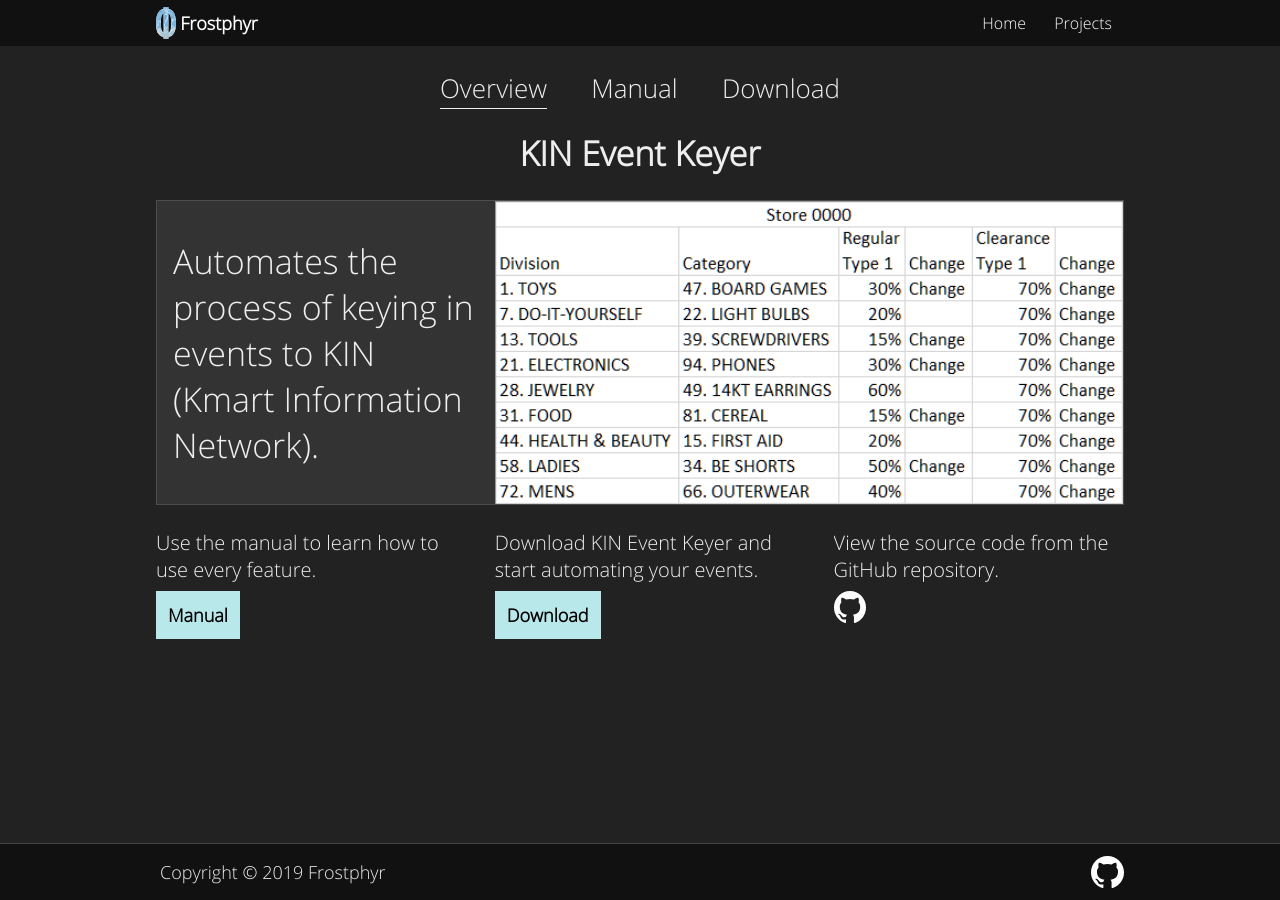
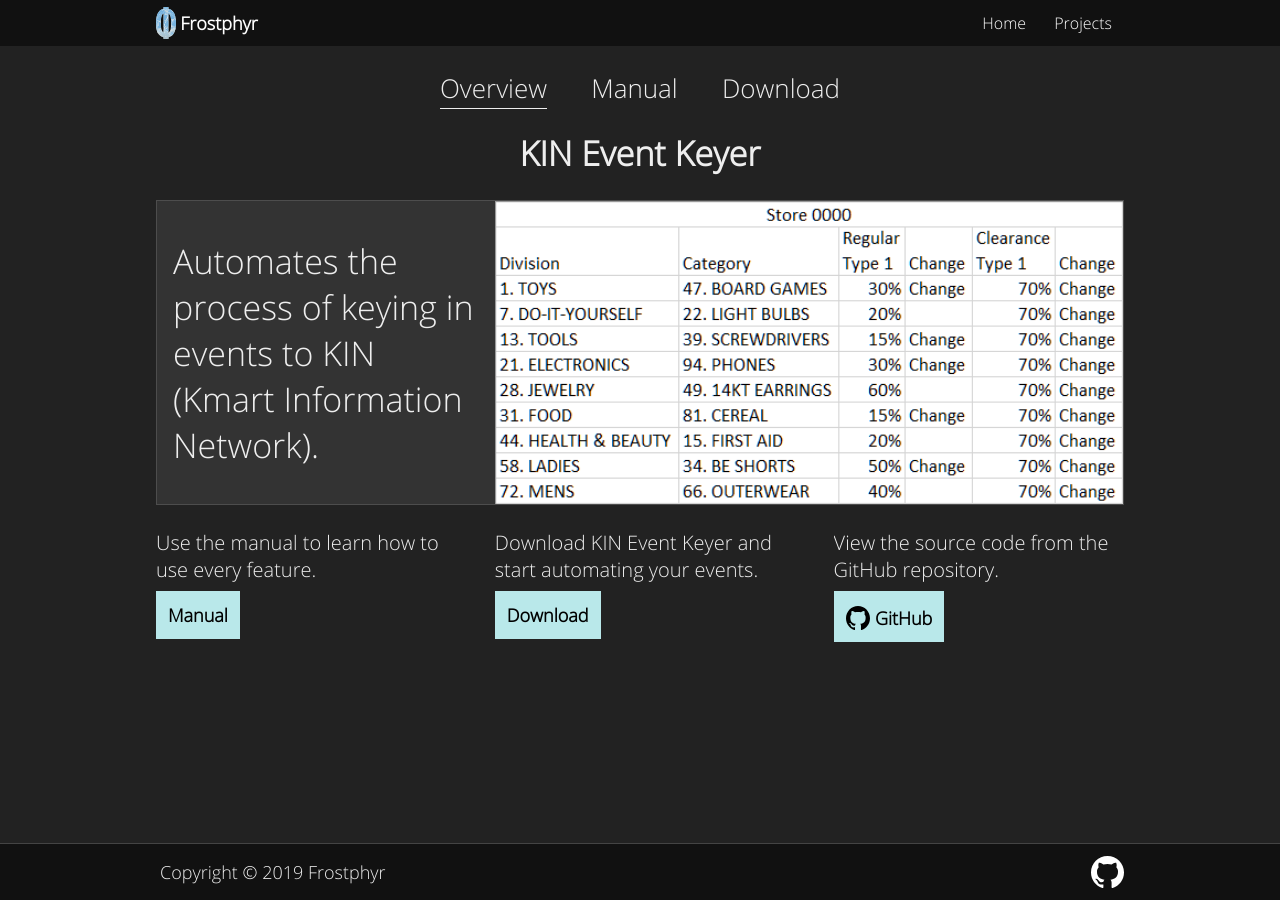
Before and after one commit to Frostphyr/Website, a Jekyll site: the page built from kin-event-keyer/index.html, in a window 1280 px wide. Built offline with Jekyll 4.4.1, drawn with Linux system fonts in a browser that asks for light colours.

Commit message:
Changed GitHub link to a button on project Overview pages

```diff
--- a/_sass/_base.scss
+++ b/_sass/_base.scss
@@ -132,6 +132,14 @@
     border: none;
 }
 
+.button * {
+    @extend .line-item;
+    margin: 0;
+    color: $accent-text-color;
+    font-size: 18px;
+    font-weight: bold;
+}
+
 .button:hover {
     background-color: $secondary-accent-color;
     color: $accent-text-color;
@@ -139,6 +147,10 @@
 
 .logo {
     height: 32px;
+}
+
+.medium-logo {
+    height: 24px;
 }
 
 .small-logo {
@@ -174,6 +186,10 @@
 .page-divider {
     @extend .divider;
     margin: 24px 0;
+}
+
+.fill-dark {
+    fill: #FFFFFF;
 }
 
 .hidden {
--- a/custom-appender/index.html
+++ b/custom-appender/index.html
@@ -24,8 +24,9 @@
 </div>
 <div class="column-3-right">
     <p class="column-3-text">Contribute or view the source code from the GitHub repository.</p>
-    <a href="https://github.com/Frostphyr/CustomAppender">
-        <img class="logo" src="/images/GitHub-mark-light.svg" alt="GitHub"/>
+    <a class="button" href="https://github.com/Frostphyr/CustomAppender">
+        <img class="medium-logo" src="/images/GitHub-mark-dark.svg" alt="GitHub"/>
+        <p>GitHub</p>
     </a>
 </div>
 <div class="column-3-center">
--- a/kin-event-keyer/index.html
+++ b/kin-event-keyer/index.html
@@ -15,8 +15,9 @@
 </div>
 <div class="column-3-right">
     <p class="column-3-text">View the source code from the GitHub repository.</p>
-    <a href="https://github.com/Frostphyr/KIN-Event-Keyer">
-        <img class="logo" src="/images/GitHub-mark-light.svg" alt="GitHub"/>
+    <a class="button" href="https://github.com/Frostphyr/KIN-Event-Keyer">
+        <img class="medium-logo" src="/images/GitHub-mark-dark.svg" alt="GitHub"/>
+        <p>GitHub</p>
     </a>
 </div>
 <div class="column-3-center">
```
Also changed, not shown: images/GitHub-mark-dark.svg (added).
